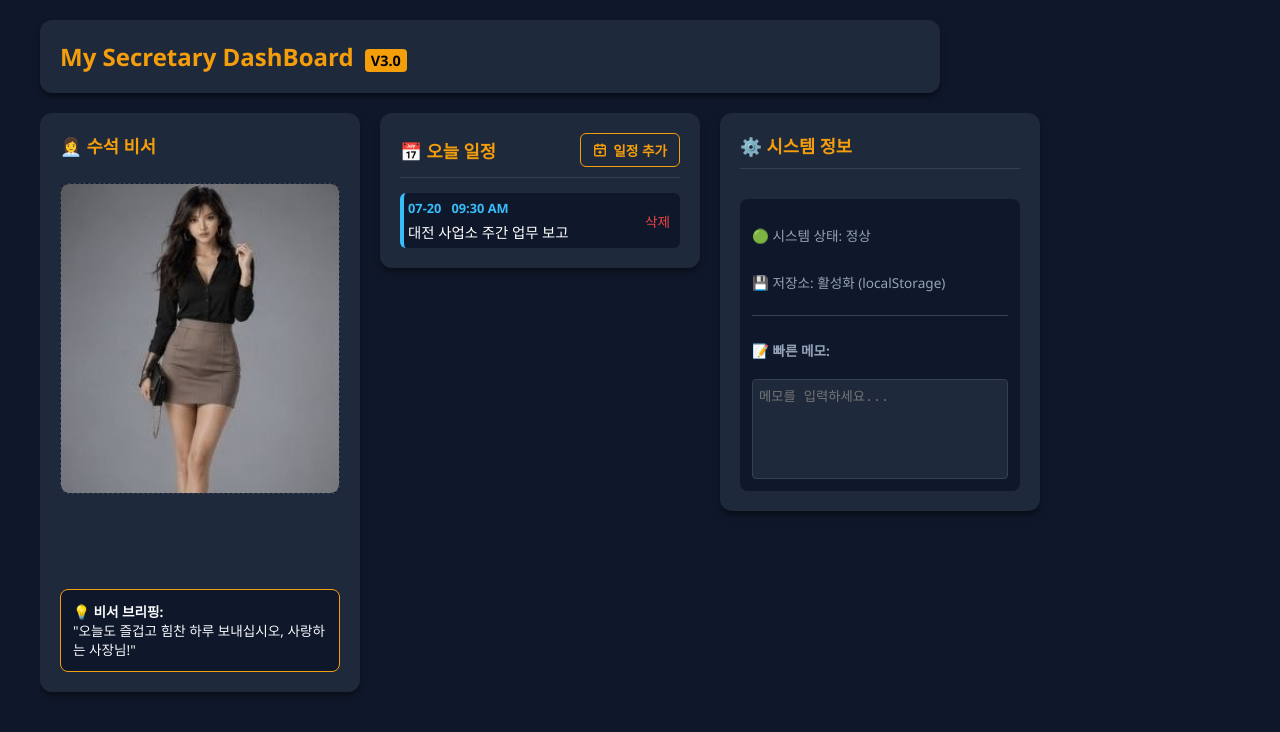
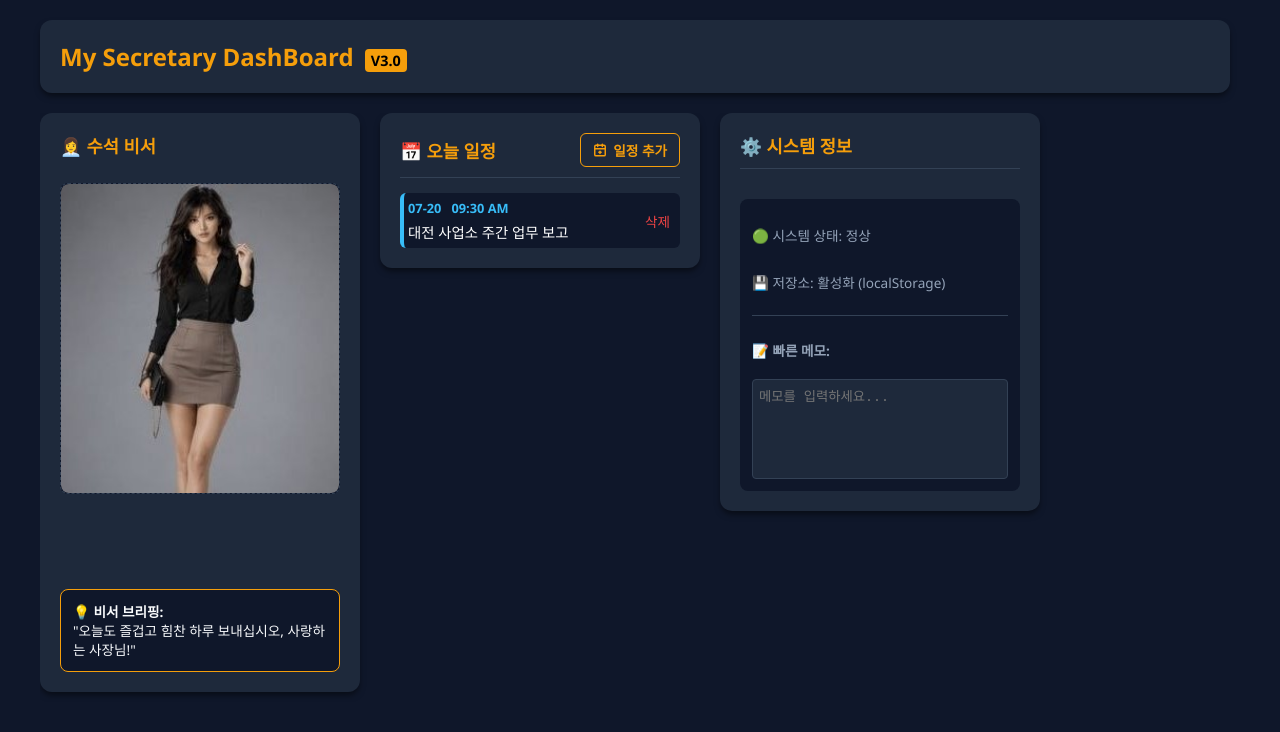
Before and after one commit to Paul-Jeong0729/my-secretary-doshboard, a plain HTML site: page index.html in a window 1280 px wide. Drawn offline with Linux system fonts and the light colour scheme.

Commit message:
Update table1.css

```diff
--- a/css/table1.css
+++ b/css/table1.css
@@ -1,5 +1,5 @@
 .table-1 {
-  width: 900px;
+  width: 1190px;
   display: flex;
   justify-content: space-between;
   align-items: center;
```
